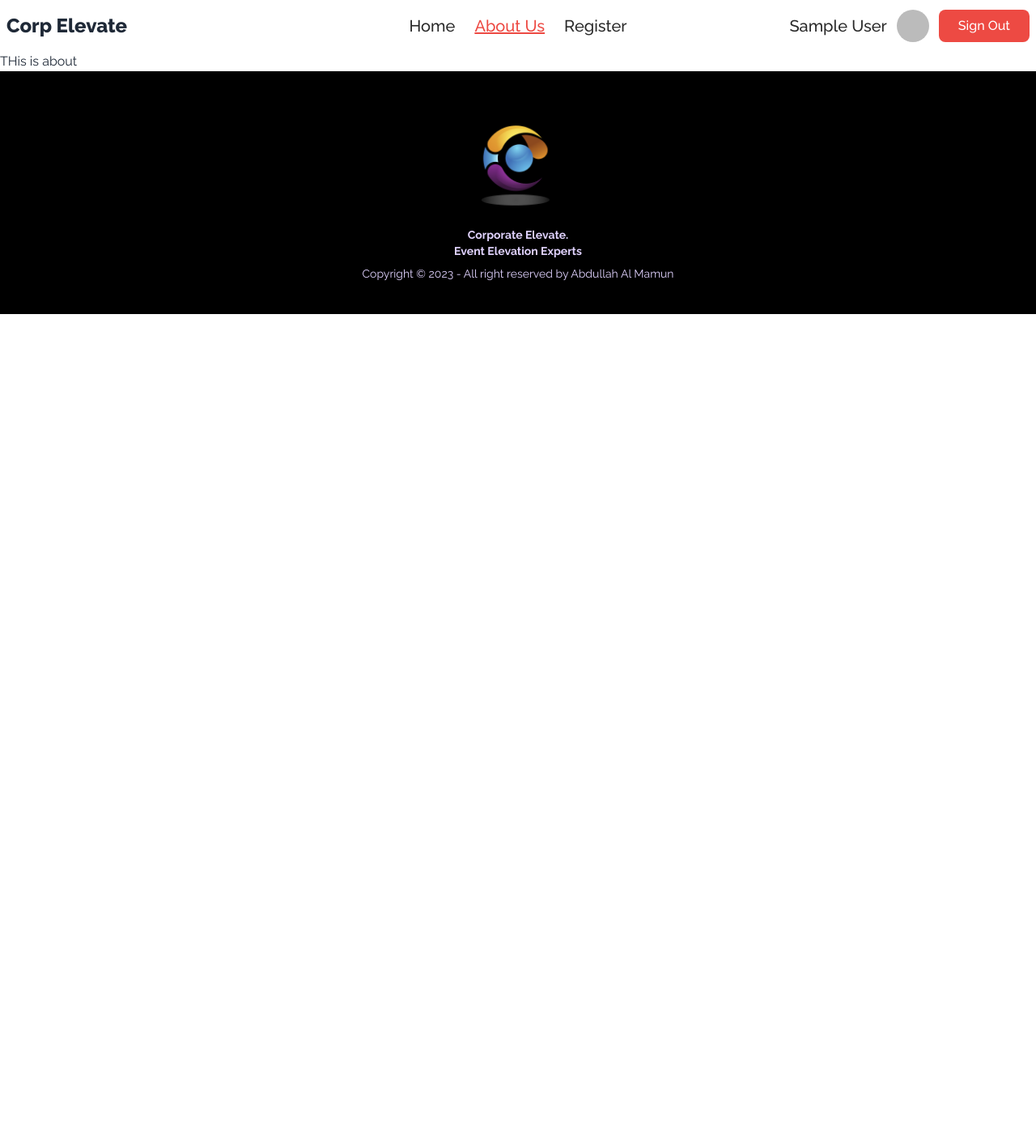
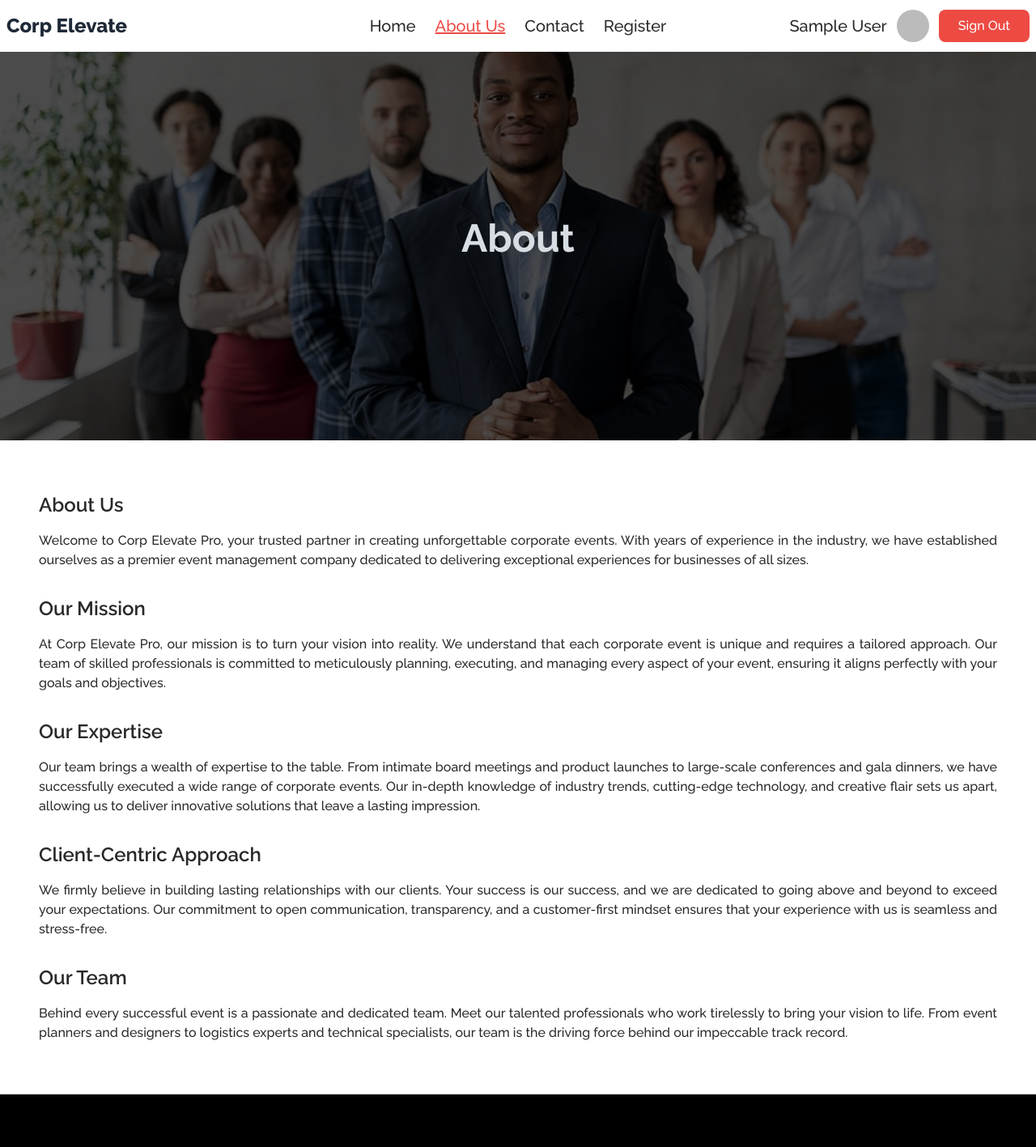
Before and after one commit to aamamun24/corp-elevate-pro, a React (Vite) app: page /about in a window 1280 px wide. Shown: the top 1417 px of the page at 81% size. Before the commit the page ends 800 px from the top, so only its background shows below. Built offline with nearby package versions, Linux system fonts and the light colour scheme; no server answers; sample sign-in values are in the browser's storage.

Commit message:
two private routes added and correction

```diff
--- a/src/firebase/firebase.config.js
+++ b/src/firebase/firebase.config.js
@@ -1,9 +1,5 @@
-// Import the functions you need from the SDKs you need
 import { initializeApp } from "firebase/app";
-// TODO: Add SDKs for Firebase products that you want to use
-// https://firebase.google.com/docs/web/setup#available-libraries
 
-// Your web app's Firebase configuration
 const firebaseConfig = {
     apiKey: import.meta.env.VITE_APIKEY,
     authDomain: import.meta.env.VITE_AUTHDOMAIN,
@@ -13,7 +9,6 @@ const firebaseConfig = {
     appId: import.meta.env.VITE_APPID,
 };
 
-// Initialize Firebase
 const app = initializeApp(firebaseConfig);
 
 export default app
--- a/src/pages/About/About.jsx
+++ b/src/pages/About/About.jsx
@@ -1,7 +1,48 @@
+import about from '../../assets/about.jpg';
+
 const About = () => {
     return (
         <div>
-            <h2>THis is about</h2>
+            <div className="hero h-[60vh]" style={{ backgroundImage: `url(${about})` }}>
+                <div className="hero-overlay bg-black bg-opacity-70"></div>
+                <div className="hero-content text-center text-neutral-content">
+                    <div className="max-w-md">
+                        <h1 className="mb-5 text-5xl font-bold">About</h1>
+                    </div>
+                </div>
+            </div>
+            <div className="my-16 max-w-7xl mx-auto px-5 md:px-8 lg:px-12">
+                <div>
+                    <h2 className='text-2xl font-semibold text-[#292929]'>About Us</h2>
+                    <p className="text-[#292929] font-medium mt-4 leading-6 text-justify">
+                        Welcome to Corp Elevate Pro, your trusted partner in creating unforgettable corporate events. With years of experience in the industry, we have established ourselves as a premier event management company dedicated to delivering exceptional experiences for businesses of all sizes.
+                    </p>
+                </div>
+                <div className='mt-8'>
+                    <h2 className='text-2xl font-semibold text-[#292929]'>Our Mission</h2>
+                    <p className="text-[#292929] font-medium mt-4 leading-6 text-justify">
+                        At Corp Elevate Pro, our mission is to turn your vision into reality. We understand that each corporate event is unique and requires a tailored approach. Our team of skilled professionals is committed to meticulously planning, executing, and managing every aspect of your event, ensuring it aligns perfectly with your goals and objectives.
+                    </p>
+                </div>
+                <div className='mt-8'>
+                    <h2 className='text-2xl font-semibold text-[#292929]'>Our Expertise</h2>
+                    <p className="text-[#292929] font-medium mt-4 leading-6 text-justify">
+                        Our team brings a wealth of expertise to the table. From intimate board meetings and product launches to large-scale conferences and gala dinners, we have successfully executed a wide range of corporate events. Our in-depth knowledge of industry trends, cutting-edge technology, and creative flair sets us apart, allowing us to deliver innovative solutions that leave a lasting impression.
+                    </p>
+                </div>
+                <div className='mt-8'>
+                    <h2 className='text-2xl font-semibold text-[#292929]'>Client-Centric Approach</h2>
+                    <p className="text-[#292929] font-medium mt-4 leading-6 text-justify">
+                        We firmly believe in building lasting relationships with our clients. Your success is our success, and we are dedicated to going above and beyond to exceed your expectations. Our commitment to open communication, transparency, and a customer-first mindset ensures that your experience with us is seamless and stress-free.
+                    </p>
+                </div>
+                <div className='mt-8'>
+                    <h2 className='text-2xl font-semibold text-[#292929]'>Our Team</h2>
+                    <p className="text-[#292929] font-medium mt-4 leading-6 text-justify">
+                        Behind every successful event is a passionate and dedicated team. Meet our talented professionals who work tirelessly to bring your vision to life. From event planners and designers to logistics experts and technical specialists, our team is the driving force behind our impeccable track record.
+                    </p>
+                </div>
+            </div>
         </div>
     );
 };
--- /dev/null
+++ b/src/pages/Contact/Contact.jsx
@@ -0,0 +1,66 @@
+import contact from '../../assets/contact.jpg';
+
+const Contact = () => {
+    return (
+        <div>
+            <div className="hero h-[60vh]" style={{ backgroundImage: `url(${contact})` }}>
+                <div className="hero-overlay bg-black bg-opacity-70"></div>
+                <div className="hero-content text-center text-neutral-content">
+                    <div className="max-w-md">
+                        <h1 className="mb-5 text-5xl font-bold">Contact Us</h1>
+                    </div>
+                </div>
+            </div>
+            <div className="my-16 max-w-7xl mx-auto px-5 md:px-8 lg:px-12">
+                <div className="flex flex-col md:flex-row gap-10 justify-between p-4">
+                    <div className="flex-1 p-4">
+                        <h2 className="text-2xl font-semibold">We are here for you! Arrange a event.</h2>
+                        <p className="mt-2 text-justify">
+                            Have questions or need assistance? Contact us today, and our dedicated team will be happy to help. We look forward to hearing from you!
+                        </p>
+                        <div className="mt-4">
+                            <h3 className="text-xl font-semibold">Opening Hours</h3>
+                            <p>Sat - Thu (9:00 am - 5:00 pm)</p>
+                        </div>
+                        <div className="mt-4">
+                            <h3 className="text-xl font-semibold">Email Us</h3>
+                            <p className="text-blue-500">bdmamun@gmail.com</p>
+                        </div>
+                        <div className="mt-4">
+                            <h3 className="text-xl font-semibold">Address</h3>
+                            <p>
+                                Gazipur<br />
+                                Dhaka, Bangladesh
+                            </p>
+                        </div>
+                    </div>
+
+                    <div className="flex-1 p-4">
+                        <h2 className="text-2xl font-semibold">Contact Form</h2>
+                        <form className="mt-4">
+                            <div className="mb-4">
+                                <label className="block text-sm font-semibold">Name</label>
+                                <input type="text" className="border rounded w-full py-2 px-3" />
+                            </div>
+                            <div className="mb-4">
+                                <label className="block text-sm font-semibold">Email</label>
+                                <input type="email" className="border rounded w-full py-2 px-3" />
+                            </div>
+                            <div className="mb-4">
+                                <label className="block text-sm font-semibold">Phone</label>
+                                <input type="tel" className="border rounded w-full py-2 px-3" />
+                            </div>
+                            <div className="mb-4">
+                                <label className="block text-sm font-semibold">Message</label>
+                                <textarea rows="4" className="border rounded w-full py-2 px-3"></textarea>
+                            </div>
+                            <button type="submit" className="bg-[#ED4A43] text-white py-2 px-4 rounded">Send Message</button>
+                        </form>
+                    </div>
+                </div>
+            </div>
+        </div>
+    );
+};
+
+export default Contact;
--- a/src/pages/Login/Login.jsx
+++ b/src/pages/Login/Login.jsx
@@ -77,7 +77,7 @@ const Login = () => {
                 <div className="form-control mt-6">
                     <button className="bg-[#ED4A43] rounded-md py-2 text-xl text-white font-medium">Login</button>
                 </div>
-                <button onClick={handleGoogleSignIn} className="btn btn-outline"><FcGoogle className="text-2xl"/> Login with Google</button>
+                <button onClick={handleGoogleSignIn} className="btn btn-outline"><FcGoogle className="text-2xl" /> Login with Google</button>
                 <p className="text-[#706F6F] font-semibold text-center">Don't Have An Account ? <Link to="/register" className="text-[#ED4A43]">Register</Link></p>
             </form>
             <ToastContainer />
--- a/src/pages/Shared/Footer/Footer.jsx
+++ b/src/pages/Shared/Footer/Footer.jsx
@@ -4,7 +4,7 @@ const Footer = () => {
     return (
         <footer className="footer footer-center p-10 bg-black text-primary-content">
             <aside>
-                <img className='w-36' src={logo} alt="" />
+                <img className='w-36' src={logo} alt="logo" />
                 <p className="font-bold">
                     Corporate Elevate. <br />Event Elevation Experts
                 </p>
--- a/src/pages/Shared/Navbar/Navbar.jsx
+++ b/src/pages/Shared/Navbar/Navbar.jsx
@@ -34,6 +34,16 @@ const Navbar = () => {
         </li>
         <li>
             <NavLink
+                to="/contact"
+                className={({ isActive, isPending }) =>
+                    isPending ? "pending" : isActive ? "text-[#ED4A43] underline" : ""
+                }
+            >
+                Contact
+            </NavLink>
+        </li>
+        <li>
+            <NavLink
                 to="/register"
                 className={({ isActive, isPending }) =>
                     isPending ? "pending" : isActive ? "text-[#ED4A43] underline" : ""
@@ -57,7 +67,6 @@ const Navbar = () => {
                 </div>
                 <Link to="/">
                     <div className="flex items-center">
-                        {/* <img className="w-12" src={logo} alt="logo" /> */}
                         <h2 className="text-2xl font-extrabold hover:text-[#ED4A43]">Corp Elevate</h2>
                     </div>
                 </Link>
--- a/src/routes/Router.jsx
+++ b/src/routes/Router.jsx
@@ -7,6 +7,7 @@ import Register from "../pages/Register/Register";
 import EventDetails from "../pages/EventDetails/EventDetails";
 import PrivateRoute from "./PrivateRoute";
 import About from "../pages/About/About";
+import Contact from "../pages/Contact/Contact";
 
 const router = createBrowserRouter([
     {
@@ -29,6 +30,10 @@ const router = createBrowserRouter([
                 element: <PrivateRoute><About></About></PrivateRoute>
             },
             {
+                path: "/contact",
+                element: <PrivateRoute><Contact></Contact></PrivateRoute>
+            },
+            {
                 path: "/login",
                 element: <Login></Login>
             },
```
Also changed, not shown: src/assets/about.jpg (added), src/assets/contact.jpg (added).
